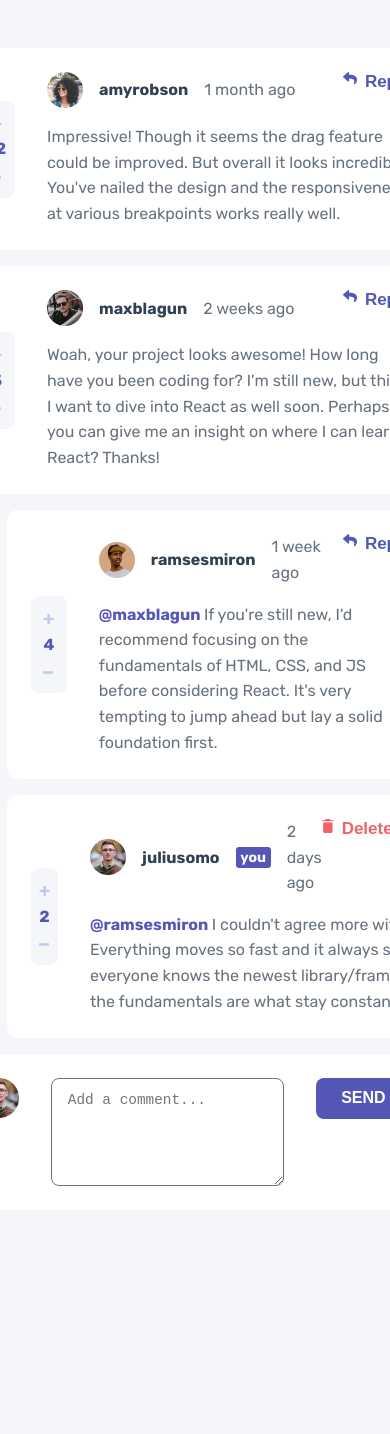
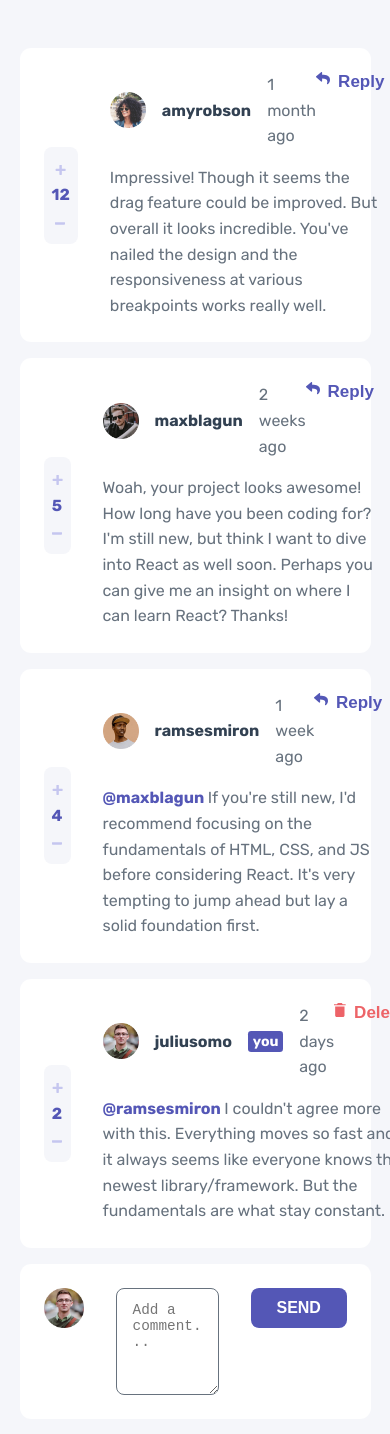
Before and after one commit to borehelu/Interactive-comments-section, a React (Create React App) app: page / in a window 390 px wide. Shown: the top 1434 px of the page. Before the commit the page ends 1258 px from the top, so only its background shows below. Built offline with nearby package versions, Linux system fonts and the light colour scheme.

Commit message:
deployment

```diff
--- a/package.json
+++ b/package.json
@@ -1,6 +1,7 @@
 {
   "name": "interactive-comment-section",
   "version": "0.1.0",
+  "homepage": "https://github.com/borehelu/Interactive-comments-section",
   "private": true,
   "dependencies": {
     "@testing-library/jest-dom": "^5.16.5",
@@ -13,6 +14,8 @@
     "web-vitals": "^2.1.4"
   },
   "scripts": {
+    "predeploy": "npm run build",
+    "deploy": "gh-pages -d build",
     "start": "react-scripts start",
     "build": "react-scripts build",
     "test": "react-scripts test",
@@ -35,5 +38,8 @@
       "last 1 firefox version",
       "last 1 safari version"
     ]
+  },
+  "devDependencies": {
+    "gh-pages": "^4.0.0"
   }
 }
--- a/src/components/Score.js
+++ b/src/components/Score.js
@@ -7,7 +7,6 @@ function Score({score, upVote, downVote, commentId,isReply,replyId}){
     function handleUpvote(){
       setUpPressed(true);
       setDownPressed(false);
-      console.log(commentId,replyId,isReply);
       upVote(commentId,replyId,isReply);
 
     }
--- a/src/index.css
+++ b/src/index.css
@@ -29,6 +29,8 @@
 
 }
 
+
+
 body{
   font-family: 'Rubik', sans-serif;
   background-color: var(--very-light-gray);
@@ -37,6 +39,7 @@ body{
   display: flex;
   justify-content: center;
   position: relative;
+
 }
 
 p{
@@ -278,3 +281,17 @@ button{
 .delete__modal{
   background-color: var(--soft-red);
 }
+
+@media only screen and (max-width: 412px) {
+  main{
+    width: 90vw;
+  }
+
+.replies_container{
+  width: 100%;
+  margin-left: 0;
+  padding-left: 0;
+  border-left: none;
+
+  }
+}
```
Also changed, not shown: 1 other file (tests, documents, lock files or other folders).
